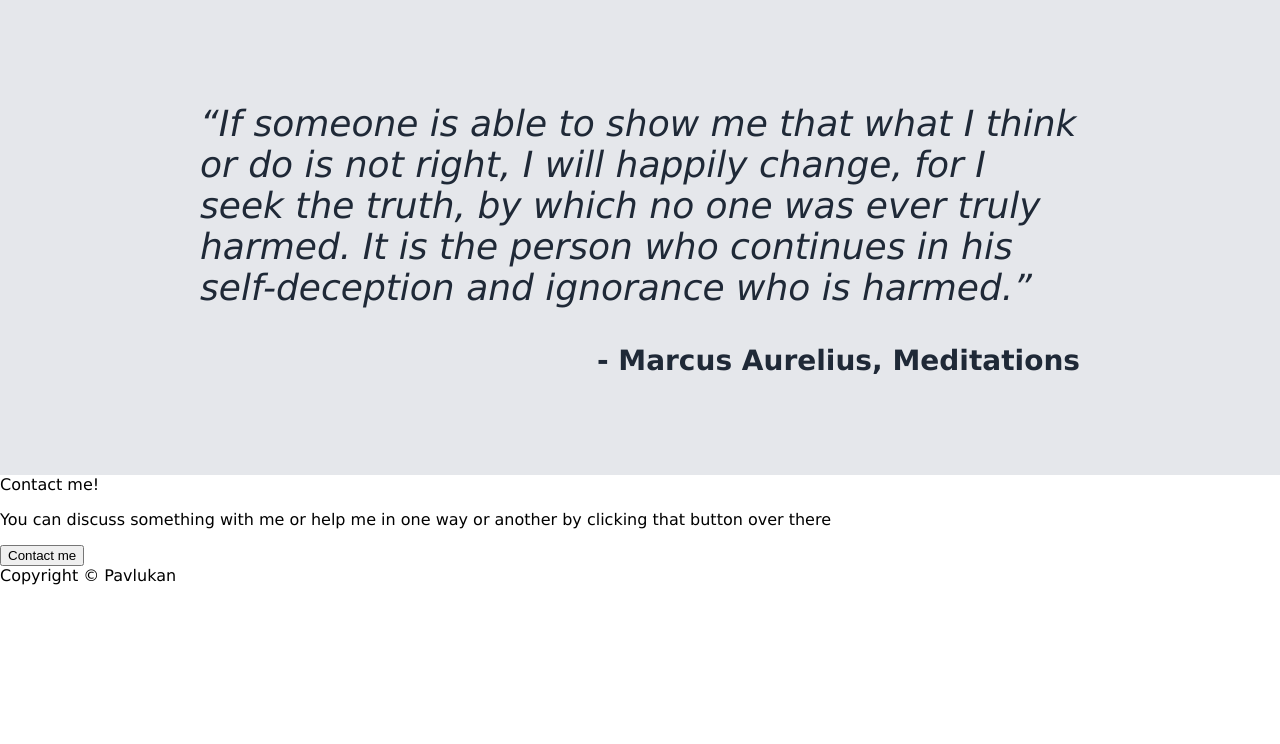
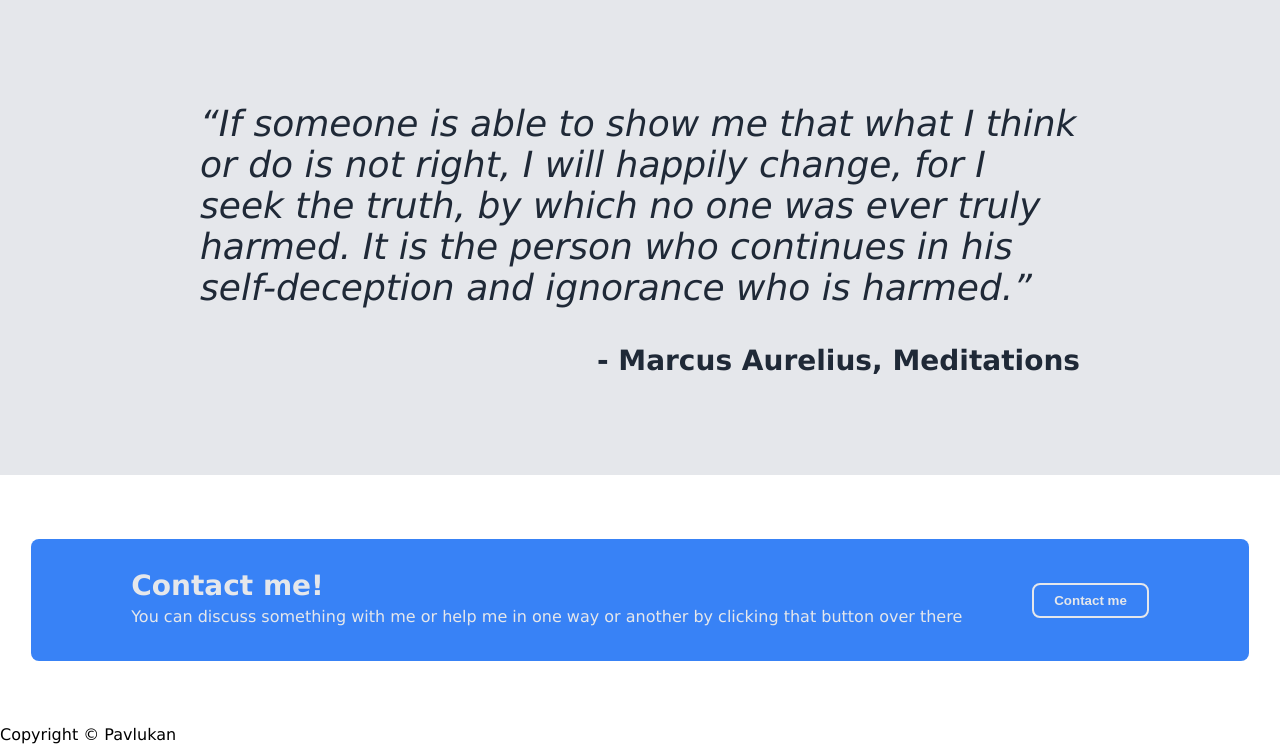
Before and after one commit to Pavlukan/odin-landing-page, a plain HTML site: page index.html in a window 1280 px wide. Shown: the part 853-1597 px from the top of the page. Before the commit the page ends 1438 px from the top, so only its background shows below. Drawn offline with Linux system fonts and the light colour scheme.

Commit message:
Complete styling of the call-to-action section

```diff
--- a/styles.css
+++ b/styles.css
@@ -45,6 +45,7 @@ body {
     padding: 10px 30px; /* add padding to the button */
     color: #E5E7EB; /* text colour of the button */
     background-color: #3882F6; /* background color of the button */
+    font-weight: 800; /* boldness of the button text */
 }
 
 .hero-header p {
@@ -100,6 +101,45 @@ body {
     font-weight: 700;
 }
 
+.call-to-action {
+    height: 250px; /* add a fixed height to the section */
+    width: auto; /* make section as wide as the page itself */
+    display: flex; /* make the section flexible and center the prompt message */
+    justify-content: center;
+    align-items: center;
+}
+
+.prompt {
+    background-color: #3882F6; /* the background color of the prompt message */
+    padding: 30px 100px; /* padding of the prompt message */
+    border-radius: 8px; /* round the corners of the prompt message */
+    display: flex; /* make the prompt flexible */
+    justify-content: center; /* put everything to center; stop button from stretching */
+    align-items: center;
+    gap: 70px; /* put a gap between the button and the text */
+}
+
+.prompt .contact-me {
+    color: #E5E7EB; /* the color of the text of the prompt message */
+    font-size: 28px; /* the font-size of the main text of the prompt message */
+    font-weight: 800; /* the boldness of the main text of the prompt message */
+}
+
+.prompt p {
+    font-size: 16px; /* the font-size of the text below the main text of the prompt message */
+    margin: 5px 0; /* reduce the margin between the main text and the subtext of the prompt message */
+    font-weight: normal; /* return the boldness of the subtext to normal */
+}
+
+.prompt button {
+    background-color: #3882F6; /* the background color of the button */
+    border: 2px #E5E7EB solid; /* add a border to the button */
+    color:#E5E7EB; /* color of the text of the button */
+    border-radius: 8px; /* round the corners of the button */
+    padding: 8px 20px; /* add padding to the button */
+    font-weight: 800; /* boldness of the button text */
+}
+
 ul {
     list-style: none; /* remove bullet points before every list item */
     padding: 0; /* remove the initial padding and margin for the unordered list */
```
